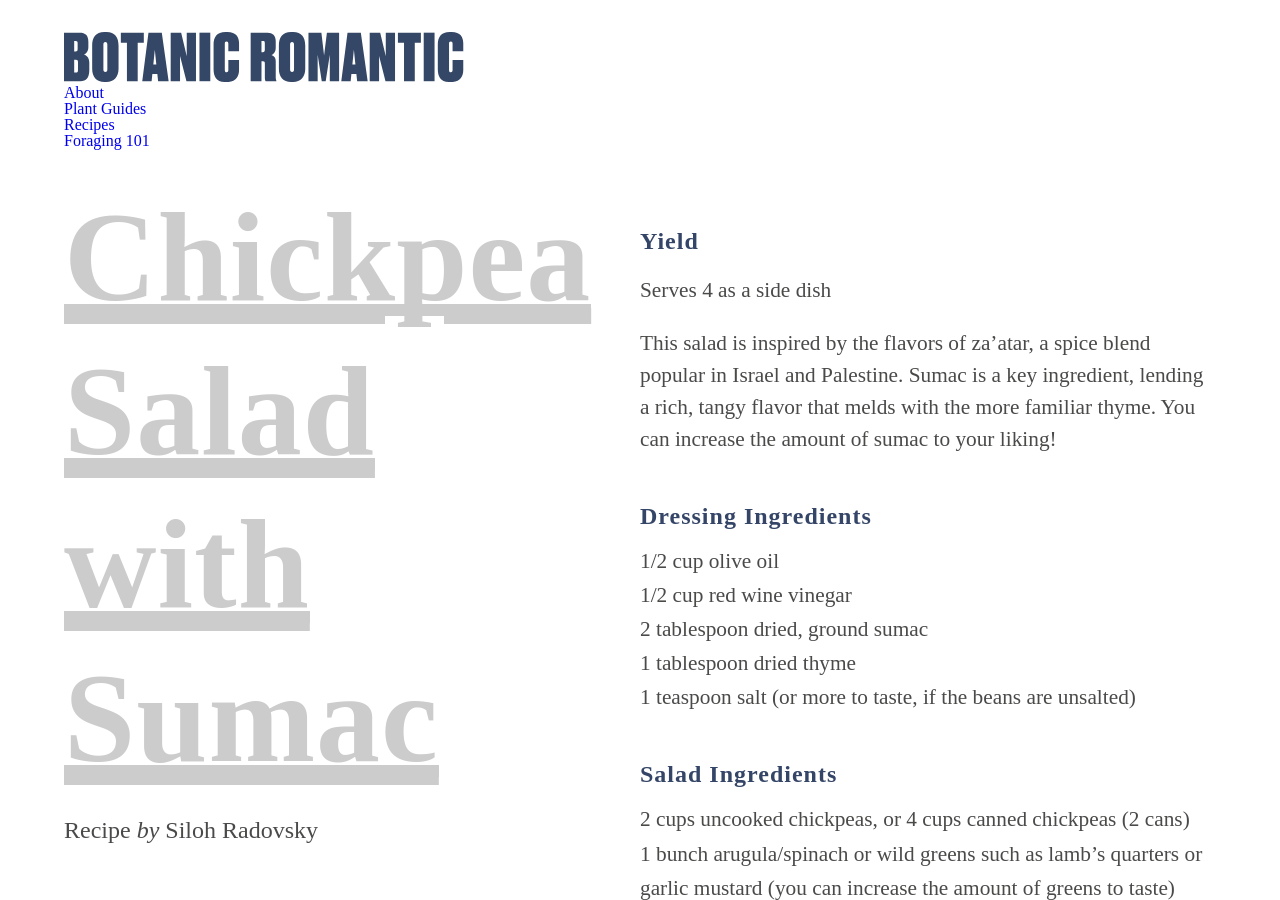
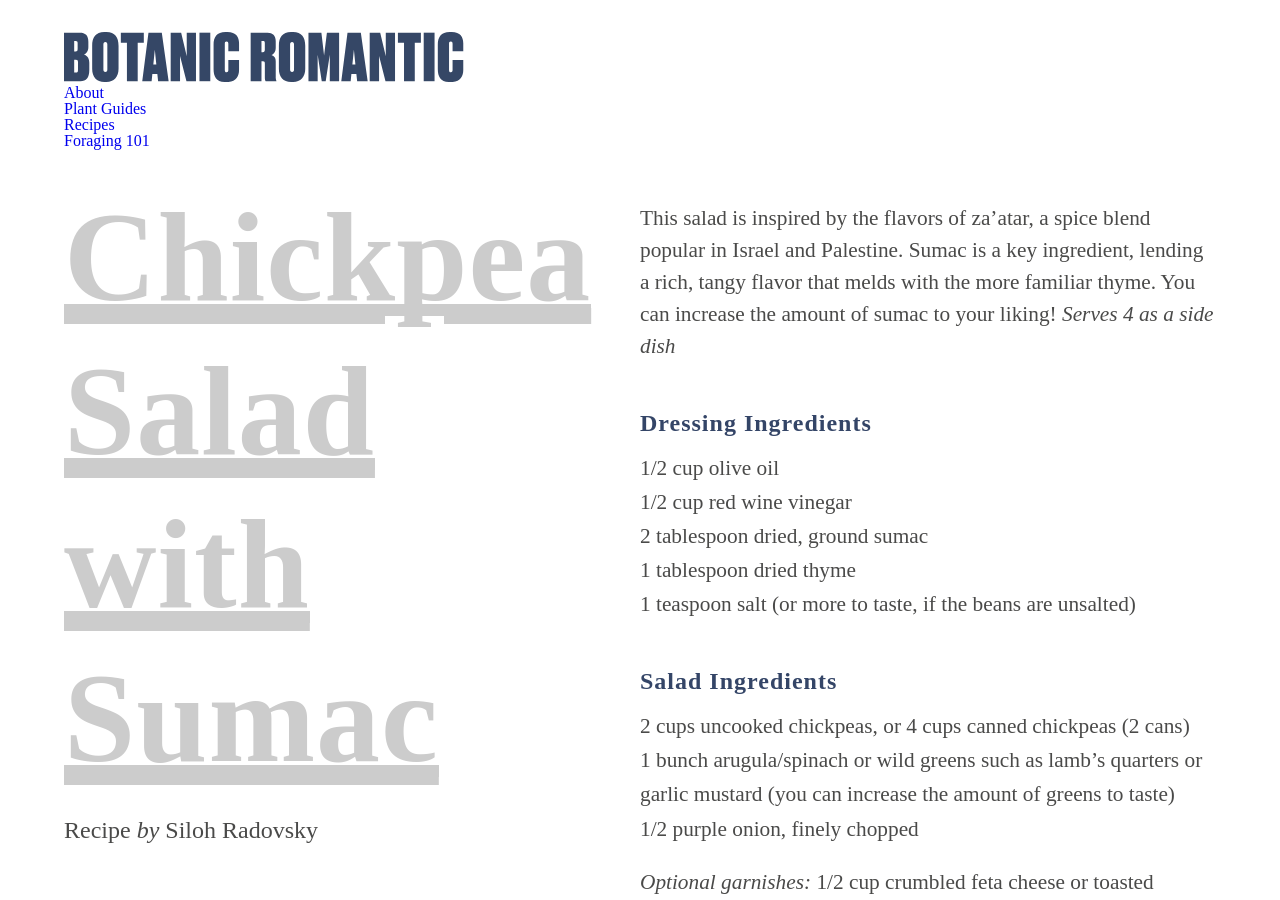
Before and after one commit to tinykite/botanic-romantic, a Jekyll site: the page built from _recipes/chickea-salad-with-sumac.md, in a window 1280 px wide and 900 px high. Built offline with Jekyll 4.4.1, drawn with Linux system fonts in a browser that asks for light colours.

Commit message:
Remove “Yield” Heading

```diff
--- a/_recipes/chickea-salad-with-sumac.md
+++ b/_recipes/chickea-salad-with-sumac.md
@@ -6,10 +6,7 @@ description: An easy salad that can be enjoyed warm or cool, with cultivated gre
 category: "sumac"
 
 ---
-### Yield
-Serves 4 as a side dish
-
-This salad is inspired by the flavors of za’atar, a spice blend popular in Israel and Palestine. Sumac is a key ingredient, lending a rich, tangy flavor that melds with the more familiar thyme. You can increase the amount of sumac to your liking!
+This salad is inspired by the flavors of za’atar, a spice blend popular in Israel and Palestine. Sumac is a key ingredient, lending a rich, tangy flavor that melds with the more familiar thyme. You can increase the amount of sumac to your liking! _Serves 4 as a side dish_
 
 ### Dressing Ingredients
 - 1/2 cup olive oil
```
Also changed, not shown: _recipes/elderberry-hot-toddy.md (+0 -1 lines), _recipes/nettle-pesto.md (+0 -1 lines), _recipes/nettle-smoothie.md (+0 -1 lines), _recipes/nettled-lime-soda.md (+0 -1 lines), _recipes/sweet-cicely-ice-cream.md (+0 -1 lines).
